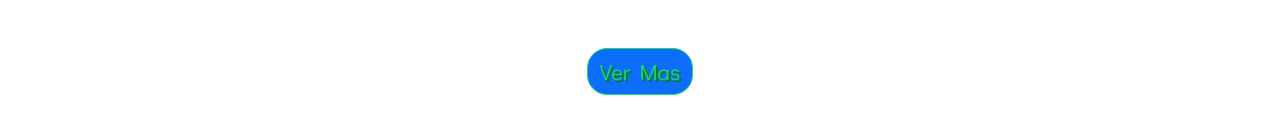
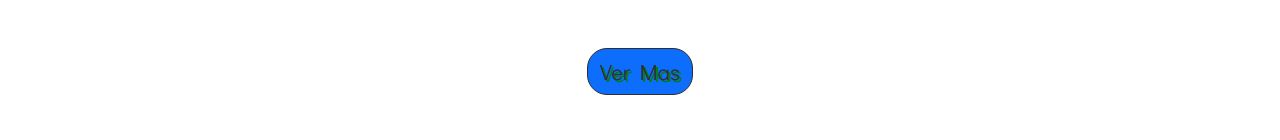
Before and after one commit to LuisMaria-Laudadio/FundacionAltasCumbres, a plain HTML site: page index.html in a window 1280 px wide. Shown: the part 1132-1272 px from the top of the page. Drawn offline with nearby package versions, Linux system fonts and the light colour scheme.

Commit message:
Detalles esteticos

```diff
--- a/index.html
+++ b/index.html
@@ -127,7 +127,7 @@
             precursores.</p>
     </div>
 
-    <a href="pages/articulos.html" class="btn btn-primary" style="font-size: 22px; margin-top: 35px;">Ver Mas</a>
+    <a href="pages/articulos.html" class="btn btn-primary" style="font-size: 22px; margin-top: 35px; color: rgb(48, 46, 46); box-shadow: none;">Ver Mas</a>
 
     <section class="novedades-index">
       <h2 class="h2-index" style="font-family: 'Didact Gothic', sans-serif; margin-bottom: 15px;"><strong>NOVEDADES</strong></h2>
```
